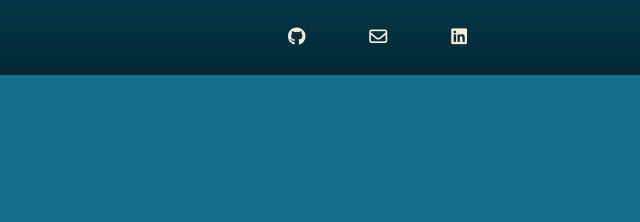
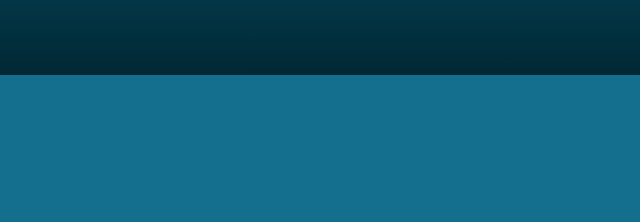
Before and after one commit to Anterosbio/sai-portfolio, a plain HTML site: page index.html in a window 1280 px wide. Shown: the top 222 px of the page, 0-640 px from the left. Drawn offline with Linux system fonts and the light colour scheme.

Commit message:
Update index.html

```diff
--- a/index.html
+++ b/index.html
@@ -21,9 +21,7 @@
 
 
             </ul>
-            <li><a href="https://github.com/saibomma"><i class="fab fa-github"></i></a></li>
-            <li><a href = "mailto: saikiranreddy.b1995@gmail.com"><i class="far fa-envelope"></i></a></li>
-            <li><a href="https://www.linkedin.com/in/bomma/"><i class="fab fa-linkedin"></i></a></li>
+
 
         </div>
 
```
